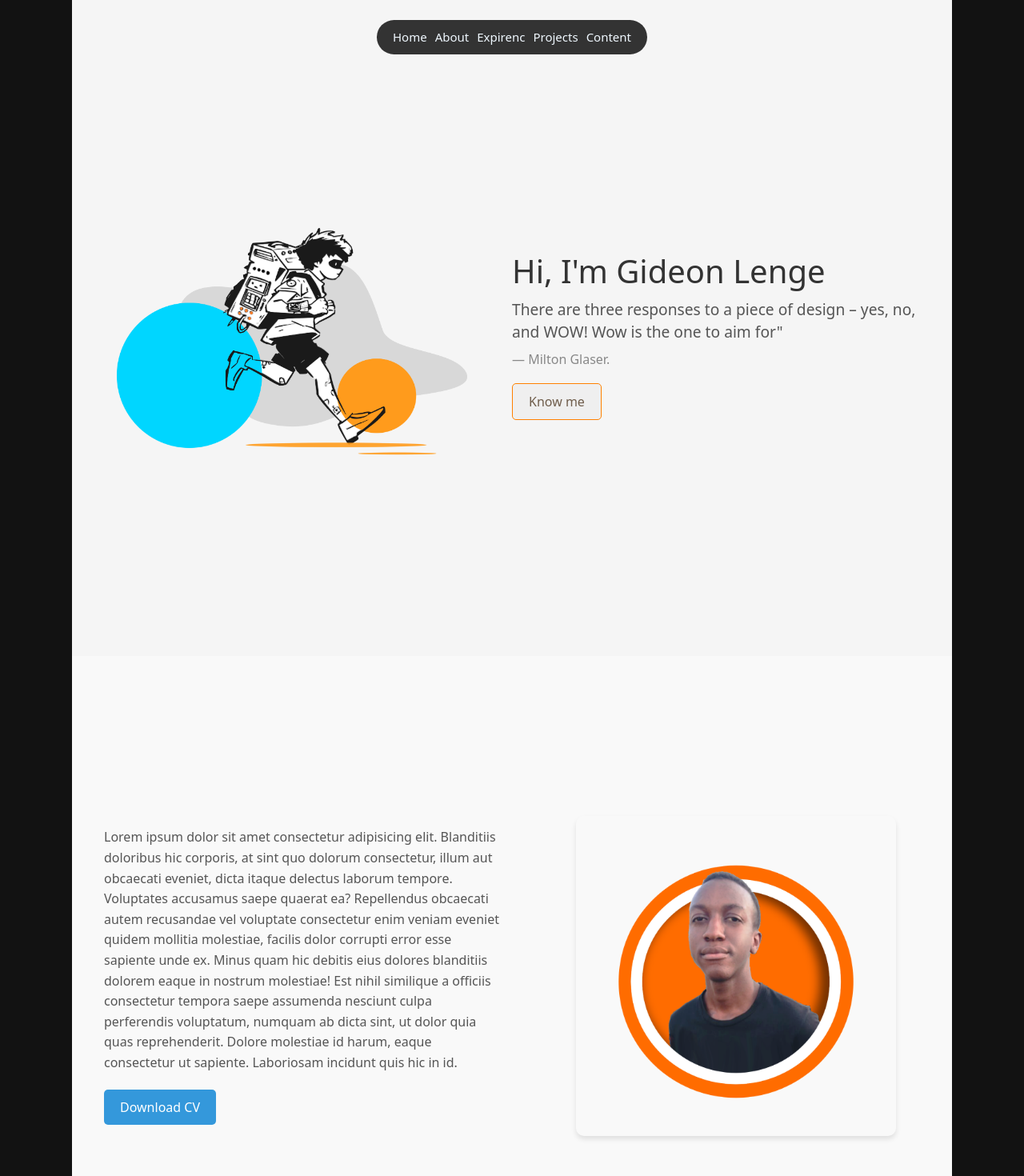
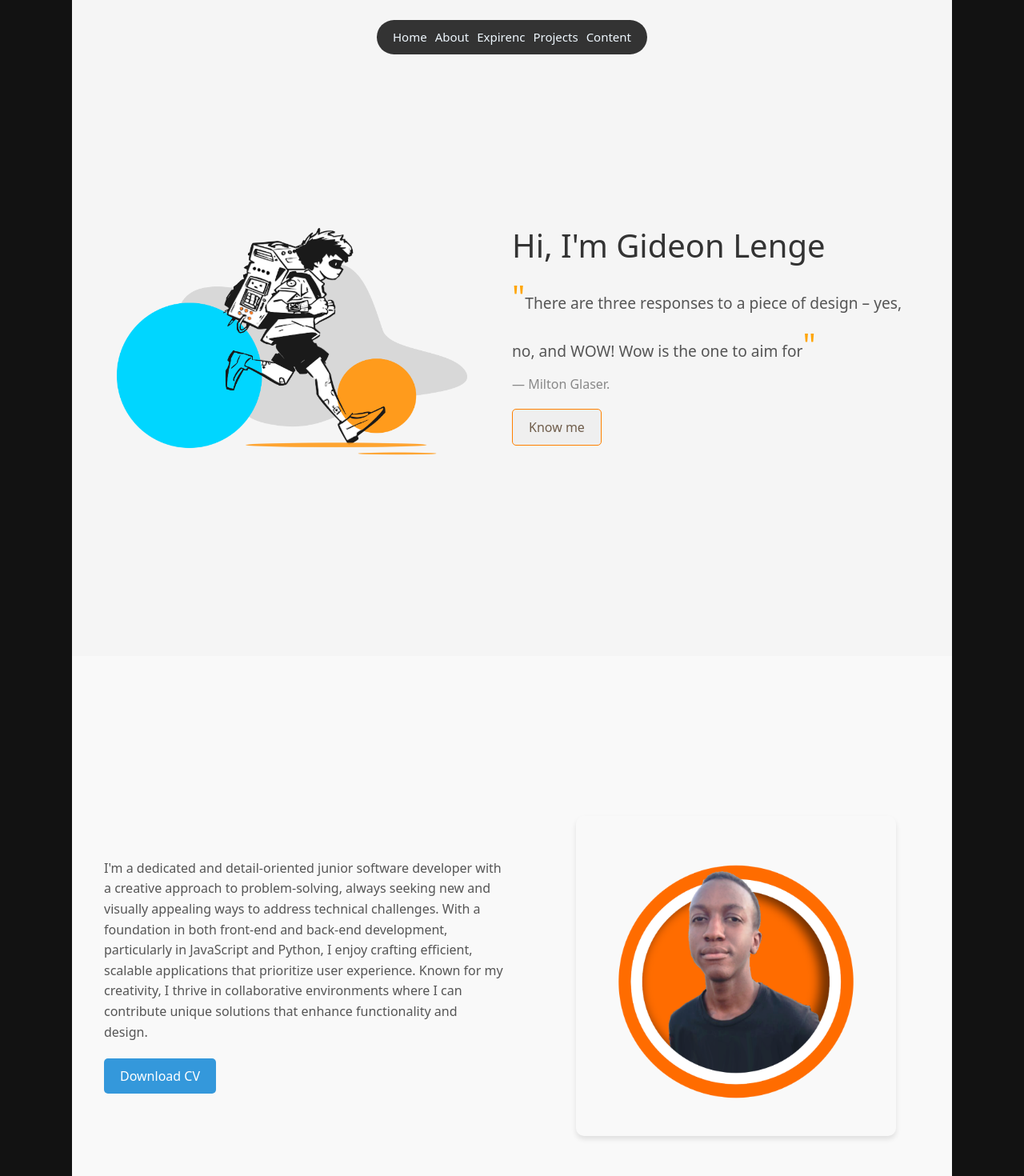
Before and after one commit to Codedecblackmoon/My_Portfolio, a React (Vite) app: page / in a window 1280 px wide. Shown: the top 1470 px of the page at 80% size. Built offline with nearby package versions, Linux system fonts and the light colour scheme.

Commit message:
working on the home page

```diff
--- a/src/components/About.tsx
+++ b/src/components/About.tsx
@@ -4,7 +4,7 @@ function About() {
     return (
         <div className="About_page">
             <section>
-                <p>Lorem ipsum dolor sit amet consectetur adipisicing elit. Blanditiis doloribus hic corporis, at sint quo dolorum consectetur, illum aut obcaecati eveniet, dicta itaque delectus laborum tempore. Voluptates accusamus saepe quaerat ea? Repellendus obcaecati autem recusandae vel voluptate consectetur enim veniam eveniet quidem mollitia molestiae, facilis dolor corrupti error esse sapiente unde ex. Minus quam hic debitis eius dolores blanditiis dolorem eaque in nostrum molestiae! Est nihil similique a officiis consectetur tempora saepe assumenda nesciunt culpa perferendis voluptatum, numquam ab dicta sint, ut dolor quia quas reprehenderit. Dolore molestiae id harum, eaque consectetur ut sapiente. Laboriosam incidunt quis hic in id.</p>
+                <p>I'm a dedicated and detail-oriented junior software developer with a creative approach to problem-solving, always seeking new and visually appealing ways to address technical challenges. With a foundation in both front-end and back-end development, particularly in JavaScript and Python, I enjoy crafting efficient, scalable applications that prioritize user experience. Known for my creativity, I thrive in collaborative environments where I can contribute unique solutions that enhance functionality and design.</p>
                 <button>Download CV</button>
             </section>
 
--- a/src/components/Home.tsx
+++ b/src/components/Home.tsx
@@ -10,8 +10,8 @@ function Home() {
           <section>
             <h1 className="name">Hi, I'm Gideon Lenge</h1>
             <h3>
-              <style color="orange">“</style>There are three responses to a piece of design – yes, no, and WOW!
-              Wow is the one to aim for"
+            <span style={{ color: "orange", fontSize: "40px" }}>"</span>There are three responses to a piece of design – yes, no, and WOW!
+              Wow is the one to aim for<span style={{ color: "orange", fontSize: "40px" }}>"</span>
             </h3>
             <h4>― Milton Glaser.</h4>
             <button>Know me</button>
```
